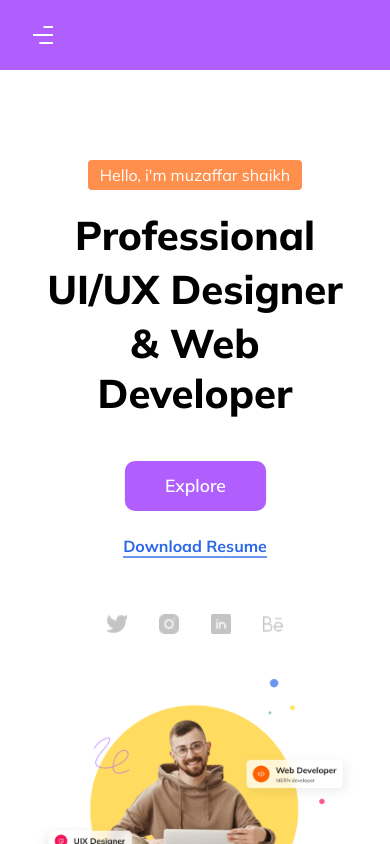
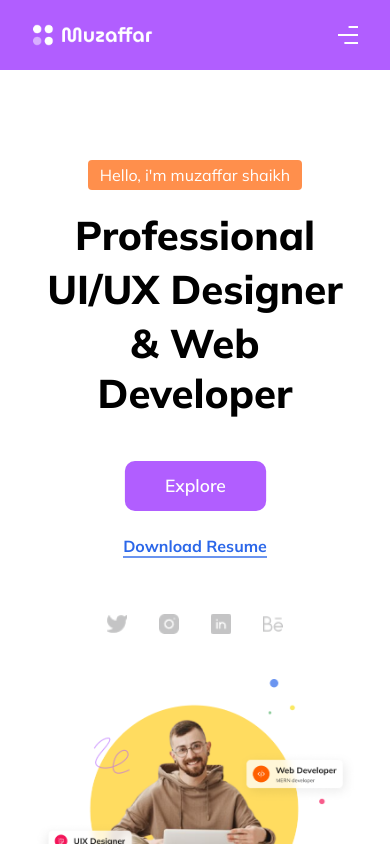
Before and after one commit to shaikhmuzffar/CODSOFT, a React (Vite) app in the folder portfolio/: page / in a window 390 px wide. Shown: the top 844 px of the page. Built offline with nearby package versions, Linux system fonts and the light colour scheme.

Commit message:
logo white replaced

```diff
--- a/portfolio/src/components/Footer.jsx
+++ b/portfolio/src/components/Footer.jsx
@@ -1,7 +1,6 @@
 import React from 'react'
 
 import logo from '../assets/logo.png'
-// import arrowLongright from '../assets/arrowlongrightV2White.png'
 
 const footerLinks = [
     {
--- a/portfolio/src/components/Navbar.jsx
+++ b/portfolio/src/components/Navbar.jsx
@@ -2,7 +2,7 @@ import React, { useState } from 'react'
 
 // images
 import Logo from '../assets/logo.png'
-// import LogoWhite from '../assets/logowhite.png'
+import logoW from '../assets/logoW.png'
 import hamburger from '../assets/hamburger.png'
 import cross from '../assets/cross.png'
 
@@ -41,7 +41,7 @@ export default function Navbar() {
             <div className=' flex justify-between items-center h-full'>
                 {/* logo */}
                 <img className='hidden md:block md:h-10 md:w-[120px] lg:h-17 lg:w-[170px] object-contain' src={Logo} alt="" />
-                {/* <img className='h-8 w-[120px] sm:h-12 sm:w-[160px]   md:hidden object-contain' src={LogoWhite} alt="" /> */}
+                <img className='h-8 w-[120px] sm:h-12 sm:w-[160px]   md:hidden object-contain' src={logoW} alt="" />
                 {/* navigation */}
                 <ul className={`${hamMenu?"visible":"invisible"} absolute md:visible md:static z-20 md:z-0 md:flex w-full md:w-fit px-7 md:px-0 py-10 md:py-0 flex-col gap-y-5 top-[60px] md:top-0 left-0  bg-myPurple md:bg-transparent  md:flex-row md:gap-[30px] lg:gap-[60px] transition duration-150 ease-in`}>
 
```
Also changed, not shown: portfolio/src/assets/logoW.png (added).
